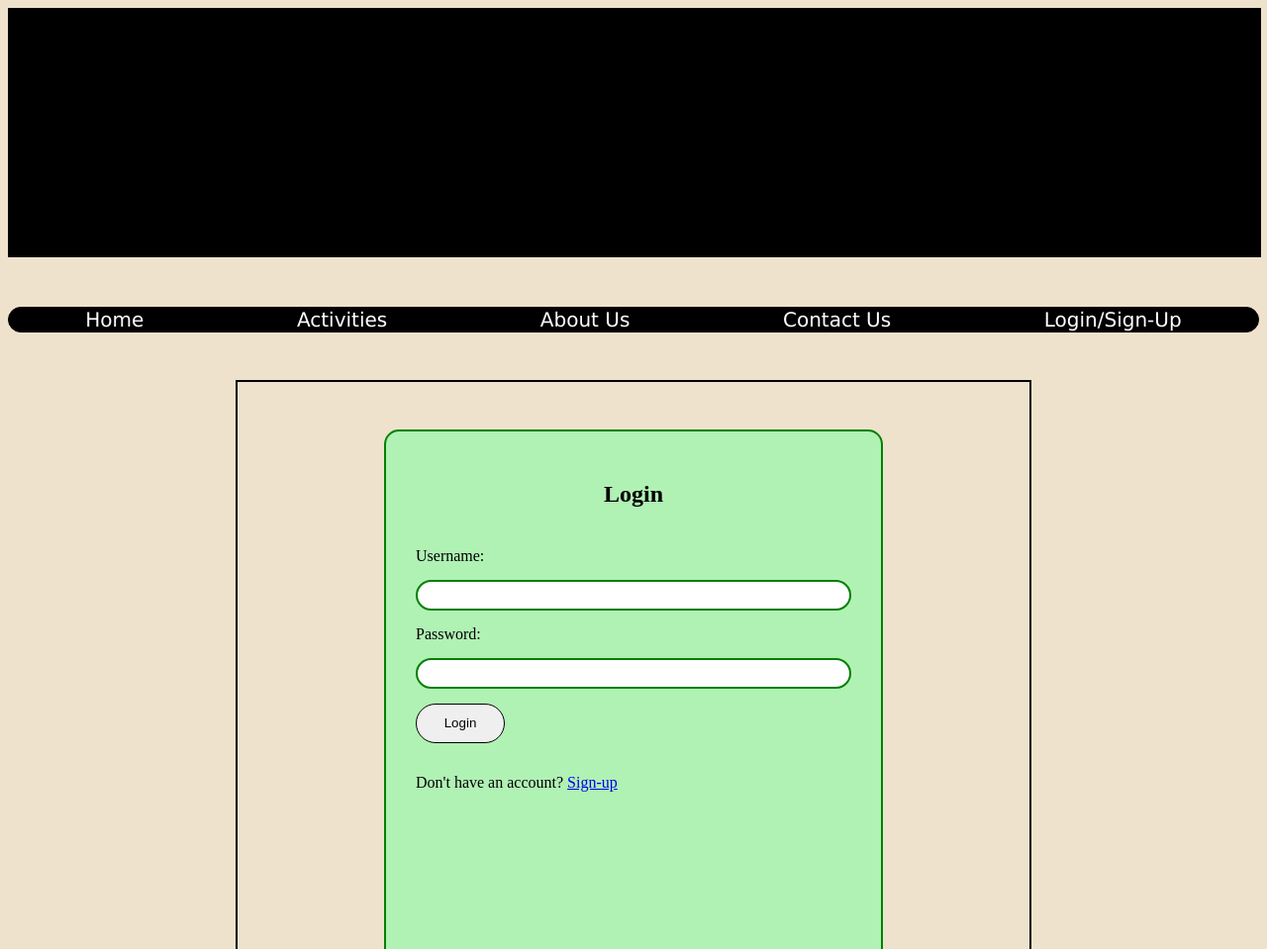
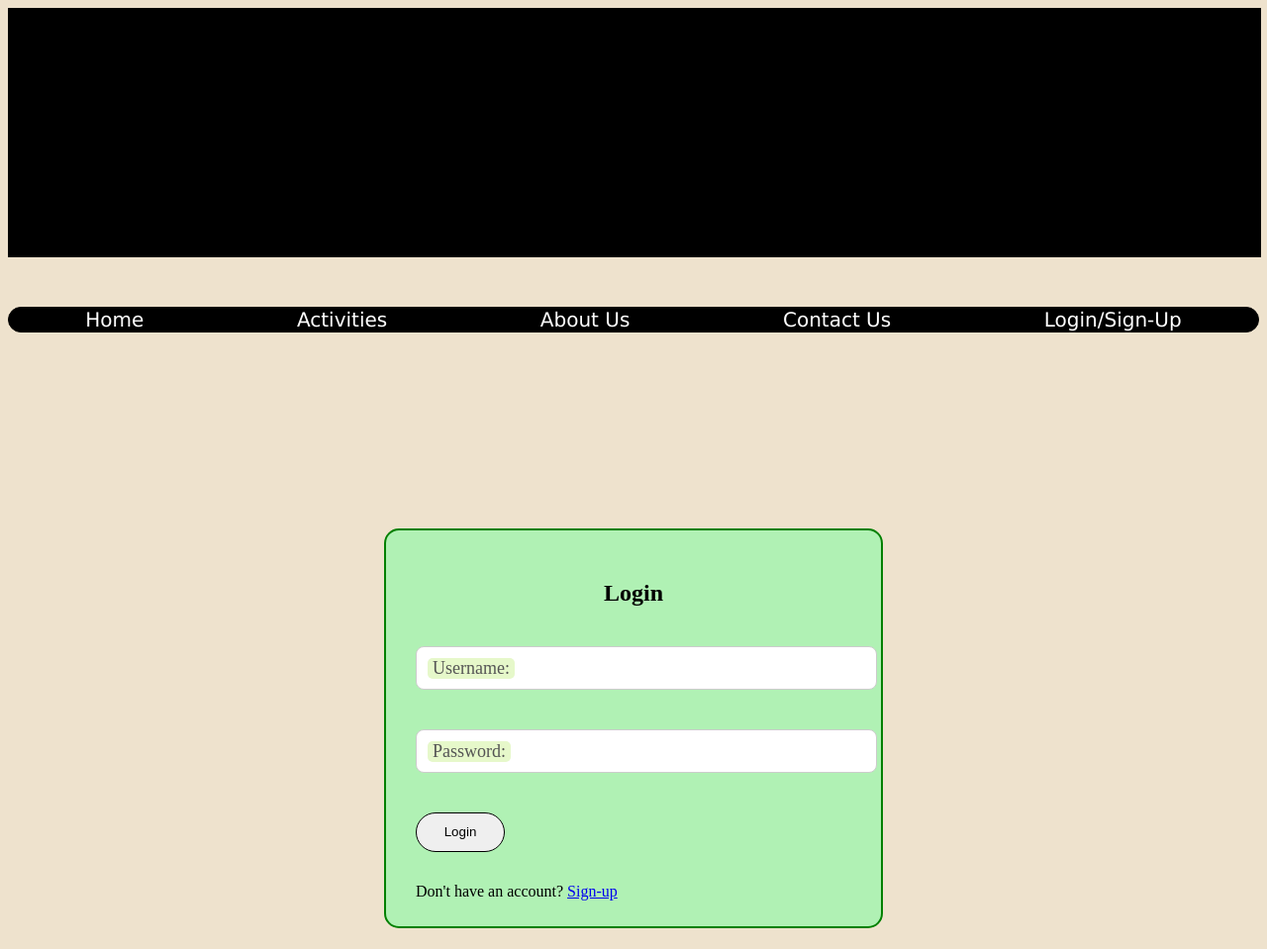
Before and after one commit to jwitzz/outDoorWebsite, a plain HTML site: page login.html in a window 1280 px wide. Shown: the top 959 px of the page at 99% size. Drawn offline with Linux system fonts and the light colour scheme.

Commit message:
update login

```diff
--- a/login.html
+++ b/login.html
@@ -28,12 +28,16 @@
                 <div class="login-form">
 
                     <h2>Login</h2>
+                <div class="input-group">
 
+                <input type="text" class="input-label" id="username" name="username" required placeholder=" ">
                 <label for="username">Username:</label>
-                <input type="text" class="input-label" id="username" name="username" required>
+                </div>
+                <div class="input-group">
 
+                <input type="password" class="input-label" id="password" name="password" required placeholder=" ">
                 <label for="password">Password:</label>
-                <input type="password" class="input-label" id="password" name="password" required>
+                </div>
 
                 <button type="submit" class="login-button">Login</button>
 
--- a/stylesheet.css
+++ b/stylesheet.css
@@ -72,6 +72,7 @@ body {
     font-size: 30px;
     border: 1px solid black;
     padding: 30px;
+    margin-left: 30px;
 }
 
 .rock-image {
@@ -87,7 +88,7 @@ body {
 }
 
 
-/*-----LOGIN PAGE-----*/
+/*----------LOGIN PAGE----------*/
 
 .login-wrapper {
     height: 100vh;
@@ -97,7 +98,7 @@ body {
 }
 
 .login-container {
-    border: 2px solid black;
+    /*: 2px solid black;*/
     width: 800px;
     height: 700px;
     display: flex;
@@ -109,7 +110,7 @@ body {
     border: 2px solid green;
     margin: 15px;
     width: 500px;
-    height: 600px;
+    height: 400px;
     border-radius: 15px;
     background-color: rgb(176, 241, 180);
 
@@ -141,3 +142,39 @@ body {
     width: 90px;
     height: 40px;
 }
+
+.input-group {
+    position: relative;
+    margin-bottom: 25px;
+}
+
+.input-group input {
+    width: 100%;
+    padding: 12px;
+    padding-top: 12px;
+    border: 1px solid #ccc;
+    border-radius: 8px;
+    font-size: 16px;
+    outline: none;
+}
+
+.input-group label {
+    position:absolute;
+    top: 12px;
+    left: 12px;
+    background-color: rgb(230, 248, 202);
+    padding: 0 5px;
+    transition: 0.2s ease all;
+    pointer-events: none;
+    font-size: 18px;
+    color: #555;
+    border-radius: 5px;
+}
+
+.input-group input:focus + label,
+.input-group input:not(:placeholder-shown) + label {
+    top: -25px;
+    left: 10px;
+    font-size: 18px;
+    color: #333;
+}
```
